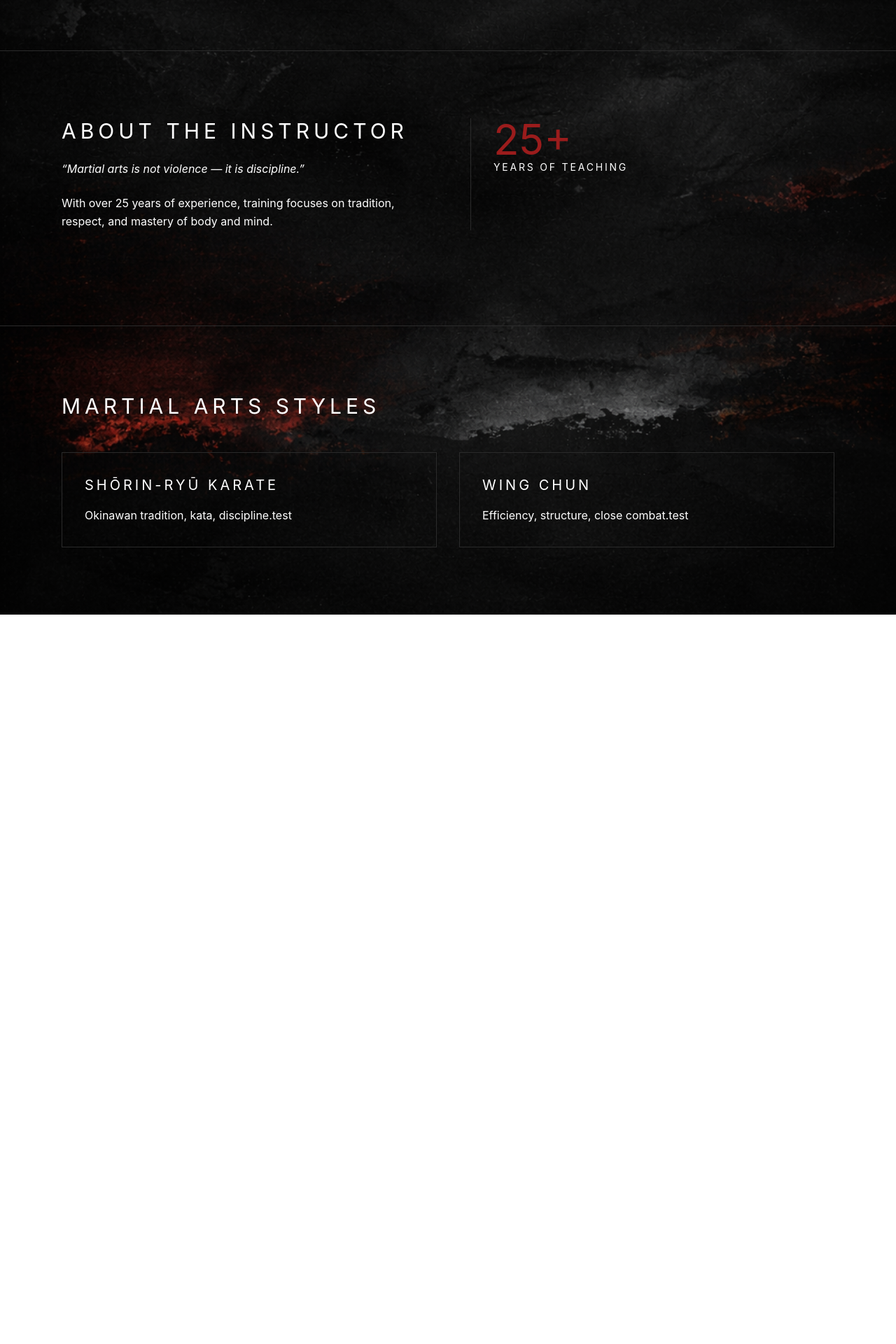
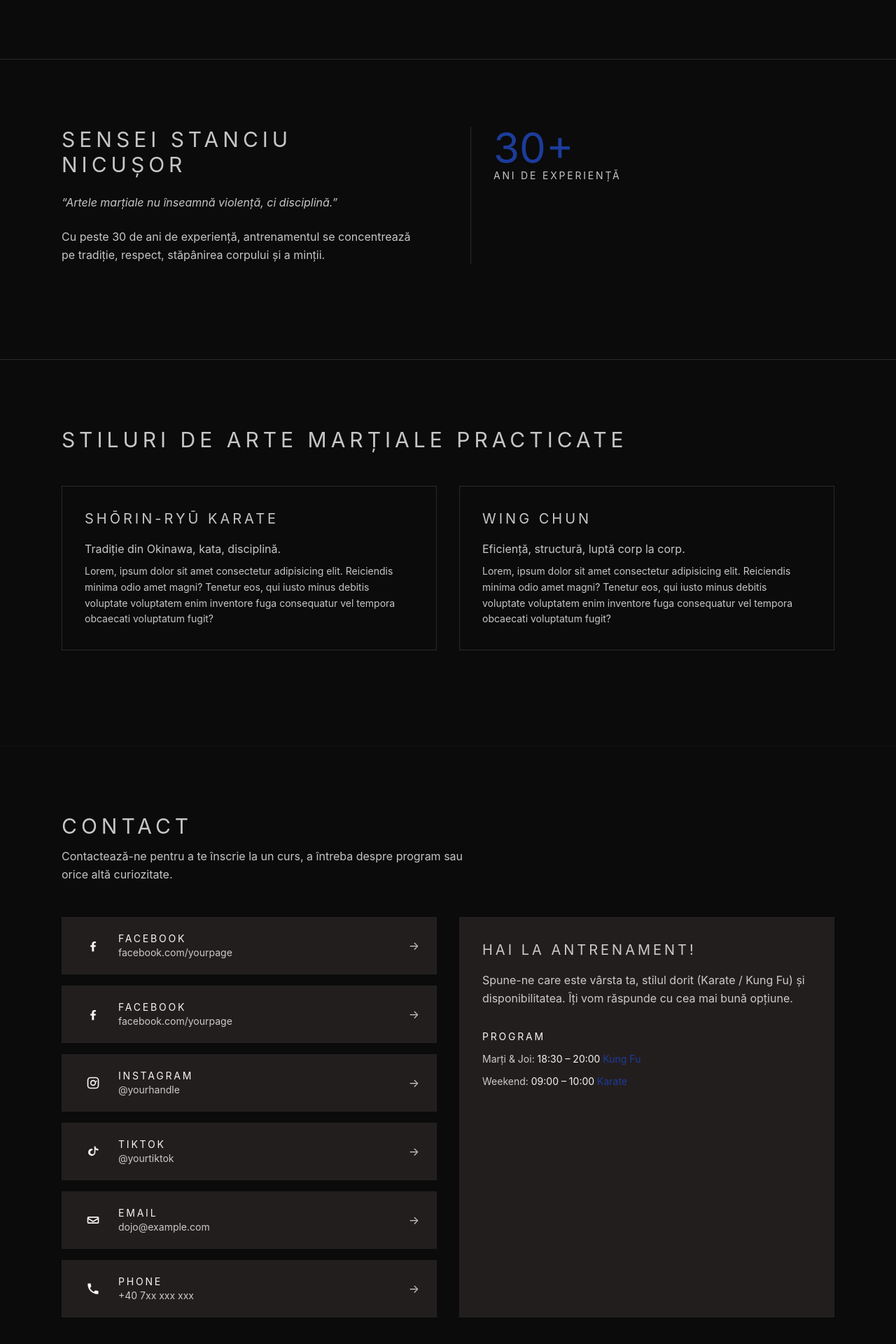
Before and after one commit to 8octa/karate, a React (Vite) app: page / in a window 1280 px wide. Shown: the part 850-2770 px from the top of the page at 70% size. Before the commit the page ends 1728 px from the top, so only its background shows below. Built offline with nearby package versions, Linux system fonts and the light colour scheme.

Commit message:
Added more sections

```diff
--- a/src/App.jsx
+++ b/src/App.jsx
@@ -1,18 +1,22 @@
+import Header from "./components/Header";
 import Navbar from "./components/Navbar";
-import Header from "./components/Header";
 import Hero from "./components/Hero";
 import About from "./components/About";
 import Styles from "./components/Styles";
+import Contact from "./components/Contact";
+import Footer from "./components/Footer";
 
 export default function App() {
   return (
     <>
       <Header />
       <Navbar />
-      <main className="flex flex-col gap-10 text-white">
+      <main className="flex flex-col gap-10 text-text/80">
         <Hero />
         <About />
         <Styles />
+        <Contact />
+        <Footer />
       </main>
     </>
   );
--- a/src/components/About.jsx
+++ b/src/components/About.jsx
@@ -6,21 +6,21 @@ export default function About() {
       <div className="max-w-6xl mx-auto px-6 grid md:grid-cols-2 gap-16">
         <div className="about-reveal space-y-6">
           <h2 className="text-3xl uppercase tracking-widest">
-            About the Instructor
+            Sensei Stanciu Nicușor
           </h2>
           <p className="italic text-muted">
-            “Martial arts is not violence — it is discipline.”
+            “Artele marțiale nu înseamnă violență, ci disciplină.”
           </p>
           <p className="text-muted leading-relaxed">
-            With over 25 years of experience, training focuses on tradition,
-            respect, and mastery of body and mind.
+            Cu peste 30 de ani de experiență, antrenamentul se concentrează pe
+            tradiție, respect, stăpânirea corpului și a minții.
           </p>
         </div>
 
         <div className="about-reveal border-l border-border pl-8">
-          <p className="text-6xl text-accent">25+</p>
+          <p className="text-6xl text-accent">30+</p>
           <p className="uppercase tracking-widest text-sm text-muted">
-            Years of Teaching
+            Ani de Experiență
           </p>
         </div>
       </div>
--- /dev/null
+++ b/src/components/Contact.jsx
@@ -0,0 +1,152 @@
+import React from "react";
+
+const items = [
+  {
+    label: "Facebook",
+    value: "facebook.com/yourpage",
+    href: "https://facebook.com/yourpage",
+    icon: (
+      <svg viewBox="0 0 24 24" className="h-5 w-5" aria-hidden="true">
+        <path
+          fill="currentColor"
+          d="M13.5 22v-8h2.7l.4-3h-3.1V9.1c0-.9.3-1.6 1.7-1.6H16.7V4.8c-.3 0-1.3-.1-2.5-.1-2.5 0-4.2 1.5-4.2 4.3V11H7.5v3H10v8h3.5z"
+        />
+      </svg>
+    ),
+  },
+  {
+    label: "Facebook",
+    value: "facebook.com/yourpage",
+    href: "https://facebook.com/yourpage",
+    icon: (
+      <svg viewBox="0 0 24 24" className="h-5 w-5" aria-hidden="true">
+        <path
+          fill="currentColor"
+          d="M13.5 22v-8h2.7l.4-3h-3.1V9.1c0-.9.3-1.6 1.7-1.6H16.7V4.8c-.3 0-1.3-.1-2.5-.1-2.5 0-4.2 1.5-4.2 4.3V11H7.5v3H10v8h3.5z"
+        />
+      </svg>
+    ),
+  },
+  {
+    label: "Instagram",
+    value: "@yourhandle",
+    href: "https://instagram.com/yourhandle",
+    icon: (
+      <svg viewBox="0 0 24 24" className="h-5 w-5" aria-hidden="true">
+        <path
+          fill="currentColor"
+          d="M7.5 2h9A5.5 5.5 0 0 1 22 7.5v9A5.5 5.5 0 0 1 16.5 22h-9A5.5 5.5 0 0 1 2 16.5v-9A5.5 5.5 0 0 1 7.5 2Zm0 2A3.5 3.5 0 0 0 4 7.5v9A3.5 3.5 0 0 0 7.5 20h9a3.5 3.5 0 0 0 3.5-3.5v-9A3.5 3.5 0 0 0 16.5 4h-9ZM12 7a5 5 0 1 1 0 10 5 5 0 0 1 0-10Zm0 2a3 3 0 1 0 0 6 3 3 0 0 0 0-6Zm5.6-.9a1.1 1.1 0 1 1 0 2.2 1.1 1.1 0 0 1 0-2.2Z"
+        />
+      </svg>
+    ),
+  },
+  {
+    label: "TikTok",
+    value: "@yourtiktok",
+    href: "https://www.tiktok.com/@yourtiktok",
+    icon: (
+      <svg viewBox="0 0 24 24" className="h-5 w-5" aria-hidden="true">
+        <path
+          fill="currentColor"
+          d="M14 3v10.2a3.4 3.4 0 1 1-3-3.4V7.2a6.2 6.2 0 1 0 5 6.1V8.6c1.3 1 3 1.6 5 1.6V7.6c-2.9 0-5-2.1-5-4.6H14Z"
+        />
+      </svg>
+    ),
+  },
+  {
+    label: "Email",
+    value: "dojo@example.com",
+    href: "mailto:dojo@example.com",
+    icon: (
+      <svg viewBox="0 0 24 24" className="h-5 w-5" aria-hidden="true">
+        <path
+          fill="currentColor"
+          d="M4 6h16a2 2 0 0 1 2 2v8a2 2 0 0 1-2 2H4a2 2 0 0 1-2-2V8a2 2 0 0 1 2-2Zm0 2v.3l8 5 8-5V8H4Zm16 8V10.7l-8 5-8-5V16h16Z"
+        />
+      </svg>
+    ),
+  },
+  {
+    label: "Phone",
+    value: "+40 7xx xxx xxx",
+    href: "tel:+40700000000",
+    icon: (
+      <svg viewBox="0 0 24 24" className="h-5 w-5" aria-hidden="true">
+        <path
+          fill="currentColor"
+          d="M6.6 10.8c1.4 2.8 3.8 5.2 6.6 6.6l2.2-2.2c.3-.3.8-.4 1.2-.2 1 .4 2 .6 3.1.6.7 0 1.3.6 1.3 1.3V20c0 .7-.6 1.3-1.3 1.3C10.3 21.3 2.7 13.7 2.7 4.3 2.7 3.6 3.3 3 4 3h2.9c.7 0 1.3.6 1.3 1.3 0 1.1.2 2.1.6 3.1.1.4 0 .9-.2 1.2l-2 2.2Z"
+        />
+      </svg>
+    ),
+  },
+];
+
+export default function Contact() {
+  return (
+    <section id="contact" className="border-t border-border/20 py-24">
+      <div className="mx-auto max-w-6xl px-6">
+        <div className="mb-12">
+          <h2 className="text-3xl uppercase tracking-widest">Contact</h2>
+          <p className="mt-3 max-w-xl text-text-muted leading-relaxed">
+            Contactează-ne pentru a te înscrie la un curs, a întreba despre
+            program sau orice altă curiozitate.
+          </p>
+        </div>
+
+        <div className="grid gap-8 md:grid-cols-2">
+          {/* Left: Contact cards */}
+          <div className="grid gap-4">
+            {items.map((it) => (
+              <a
+                key={it.label}
+                href={it.href}
+                target={it.href.startsWith("http") ? "_blank" : undefined}
+                rel={it.href.startsWith("http") ? "noreferrer" : undefined}
+                className="group flex items-center justify-between border border-border/30 bg-dark-soft/60 px-6 py-5 transition hover:border-accent"
+              >
+                <div className="flex items-center gap-4">
+                  <div className="grid h-10 w-10 place-items-center rounded-full border border-border/30 text-text group-hover:text-accent transition">
+                    {it.icon}
+                  </div>
+                  <div>
+                    <p className="text-sm uppercase tracking-widest text-text">
+                      {it.label}
+                    </p>
+                    <p className="text-sm text-muted">{it.value}</p>
+                  </div>
+                </div>
+
+                <span className="text-muted group-hover:text-accent transition">
+                  →
+                </span>
+              </a>
+            ))}
+          </div>
+
+          {/* Right: Simple message box (optional) */}
+          <div className="border border-border/30 bg-dark-soft/60 p-8">
+            <h3 className="text-xl uppercase tracking-widest">
+              Hai la antrenament!
+            </h3>
+            <p className="mt-4 text-text-muted leading-relaxed">
+              Spune-ne care este vârsta ta, stilul dorit (Karate / Kung Fu) și
+              disponibilitatea. Îți vom răspunde cu cea mai bună opțiune.
+            </p>
+
+            <div className="mt-8 space-y-3 text-sm">
+              <p className="uppercase tracking-widest text-text">Program</p>
+              <p className="text-text-muted">
+                Marți & Joi: <span className="text-text">18:30 – 20:00</span>{" "}
+                <span className="text-accent">Kung Fu</span>
+              </p>
+              <p className="text-text-muted">
+                Weekend: <span className="text-text">09:00 – 10:00</span>{" "}
+                <span className="text-accent">Karate</span>
+              </p>
+            </div>
+          </div>
+        </div>
+      </div>
+    </section>
+  );
+}
--- /dev/null
+++ b/src/components/Footer.jsx
@@ -0,0 +1,53 @@
+import React from "react";
+
+const Footer = () => {
+  return (
+    <footer className="text-text/10 font-black text-[0.7rem] tracking-widest uppercase text-center border-t border-border/10 w-full">
+      ~ Club Zanshin Moreni {new Date().getFullYear()} ~
+      <svg
+        className="w-full"
+        xmlns="http://www.w3.org/2000/svg"
+        version="1.1"
+        xmlns:xlink="http://www.w3.org/1999/xlink"
+        xmlns:svgjs="http://svgjs.dev/svgjs"
+        width="1920"
+        height="560"
+        preserveAspectRatio="none"
+        viewBox="0 0 1920 560"
+      >
+        <g mask='url("#SvgjsMask1531")' fill="none">
+          <rect
+            width="1920"
+            height="560"
+            x="0"
+            y="0"
+            fill="rgba(11, 11, 11, 1)"
+          ></rect>
+          <path
+            d="M2016 560L0 560 L0 261.07Q5.84 170.91, 96 176.74Q133.97 118.72, 192 156.69Q234.56 103.25, 288 145.8Q410.61 108.41, 448 231.02Q519.98 143, 608 214.98Q670.11 181.08, 704 243.19Q705.24 148.43, 800 149.66Q868.25 57.91, 960 126.15Q1072.24 78.39, 1120 190.64Q1178.2 152.84, 1216 211.05Q1279.55 114.6, 1376 178.15Q1411.11 117.26, 1472 152.37Q1542.98 127.35, 1568 198.33Q1587.4 121.73, 1664 141.13Q1760.5 77.63, 1824 174.13Q1912.24 166.38, 1920 254.62Q1940.52 179.13, 2016 199.65z"
+            fill="rgba(14, 13, 13, 1)"
+          ></path>
+          <path
+            d="M1952 560L0 560 L0 260.27Q87.59 187.86, 160 275.44Q256.39 275.83, 256 372.22Q246.25 266.47, 352 256.71Q417.25 161.96, 512 227.22Q593.5 212.73, 608 294.23Q686.36 276.59, 704 354.95Q741.42 296.38, 800 333.8Q816.08 253.88, 896 269.95Q988.51 202.46, 1056 294.97Q1164.43 243.4, 1216 351.83Q1236.81 212.63, 1376 233.44Q1474.87 172.31, 1536 271.17Q1667.72 242.89, 1696 374.61Q1698.17 280.78, 1792 282.96Q1862.08 193.03, 1952 263.11z"
+            fill="rgba(13, 28, 71, 1)"
+          ></path>
+          <path
+            d="M2080 560L0 560 L0 365.8Q89.46 359.26, 96 448.73Q189.55 382.28, 256 475.84Q273.31 397.14, 352 414.45Q413.41 379.86, 448 441.26Q458.69 355.95, 544 366.65Q609.91 272.56, 704 338.47Q779.27 317.75, 800 393.02Q854.6 351.62, 896 406.21Q925.64 339.85, 992 369.49Q1031.97 313.47, 1088 353.44Q1157.18 326.63, 1184 395.81Q1306.71 358.52, 1344 481.24Q1383.59 424.83, 1440 464.42Q1432.28 360.7, 1536 352.97Q1600.21 321.19, 1632 385.4Q1686.13 343.53, 1728 397.67Q1794.12 367.78, 1824 433.9Q1884.95 398.85, 1920 459.79Q2005.67 385.46, 2080 471.13z"
+            fill="rgba(118, 14, 11, 1)"
+          ></path>
+          <path
+            d="M1952 560L0 560 L0 550.46Q72.08 526.54, 96 598.62Q131.9 538.52, 192 574.42Q258.61 481.03, 352 547.64Q388.19 423.83, 512 460.03Q605.04 393.07, 672 486.11Q809.93 464.04, 832 601.97Q862.27 472.25, 992 502.52Q1059.61 410.13, 1152 477.73Q1237.32 403.05, 1312 488.36Q1392.23 472.59, 1408 552.82Q1497.12 481.94, 1568 571.06Q1631.83 538.89, 1664 602.72Q1673.09 515.81, 1760 524.9Q1784.01 452.91, 1856 476.92Q1920.19 445.11, 1952 509.3z"
+            fill="rgba(20, 0, 71, 1)"
+          ></path>
+        </g>
+        <defs>
+          <mask id="SvgjsMask1531">
+            <rect width="1920" height="560" fill="#ffffff"></rect>
+          </mask>
+        </defs>
+      </svg>
+    </footer>
+  );
+};
+
+export default Footer;
--- a/src/components/Styles.jsx
+++ b/src/components/Styles.jsx
@@ -1,13 +1,13 @@
-import { useReveal } from "../hooks/useReveal";
-
 const styles = [
   {
     title: "Shōrin-ryū Karate",
-    desc: "Okinawan tradition, kata, discipline.",
+    desc: "Tradiție din Okinawa, kata, disciplină.",
+    text: "Lorem, ipsum dolor sit amet consectetur adipisicing elit. Reiciendis minima odio amet magni? Tenetur eos, qui iusto minus debitis voluptate voluptatem enim inventore fuga consequatur vel tempora obcaecati voluptatum fugit?",
   },
   {
     title: "Wing Chun",
-    desc: "Efficiency, structure, close combat.",
+    desc: "Eficiență, structură, luptă corp la corp.",
+    text: "Lorem, ipsum dolor sit amet consectetur adipisicing elit. Reiciendis minima odio amet magni? Tenetur eos, qui iusto minus debitis voluptate voluptatem enim inventore fuga consequatur vel tempora obcaecati voluptatum fugit?",
   },
 ];
 
@@ -16,7 +16,7 @@ export default function Styles() {
     <section className="py-24 border-t border-border">
       <div className="max-w-6xl mx-auto px-6">
         <h2 className="text-3xl uppercase tracking-widest mb-12">
-          Martial Arts Styles
+          Stiluri de arte marțiale practicate
         </h2>
 
         <div className="grid md:grid-cols-2 gap-8">
@@ -28,7 +28,9 @@ export default function Styles() {
               <h3 className="text-xl uppercase tracking-widest mb-4">
                 {style.title}
               </h3>
-              <p className="text-muted leading-relaxed">{style.desc}test</p>
+              <p className="text-muted leading-relaxed mb-2">{style.desc}</p>
+
+              <p className="text-muted leading-relaxed text-sm">{style.text}</p>
             </div>
           ))}
         </div>
--- a/src/global.css
+++ b/src/global.css
@@ -1,10 +1,12 @@
 @import "tailwindcss";
 
 @theme {
-  --color-bg: #0b0b0b;
-  --color-bg-soft: #121212;
-  --color-text: #fff;
-  --color-accent: #9b1c1c;
+  --color-dark: #0b0b0b;
+  --color-dark-soft: #342c2c;
+  --color-text: #f5f5f5;
+  --color-accent: #1c3c9b;
+  --color-secondary: #aa130f;
+  --color-tertiary: #902020;
   --color-border: #2a2a2a;
 
   --font-sans: Inter, system-ui, sans-serif;
@@ -16,10 +18,9 @@
    BASE STYLES
    ========================= */
 body {
-  background-color: var(--color-bg);
+  background-color: var(--color-dark);
   color: var(--color-text);
   font-family: var(--font-sans);
-  background: url("./assets/background.png");
   background-size: 100%;
   background-position: center;
   background-repeat: no-repeat;
```
Also changed, not shown: src/components/Header.jsx (+6 -6 lines), src/components/Hero.jsx (+7 -2 lines), src/components/Navbar.jsx (+5 -5 lines), src/assets/Cloudy.svg (added).
